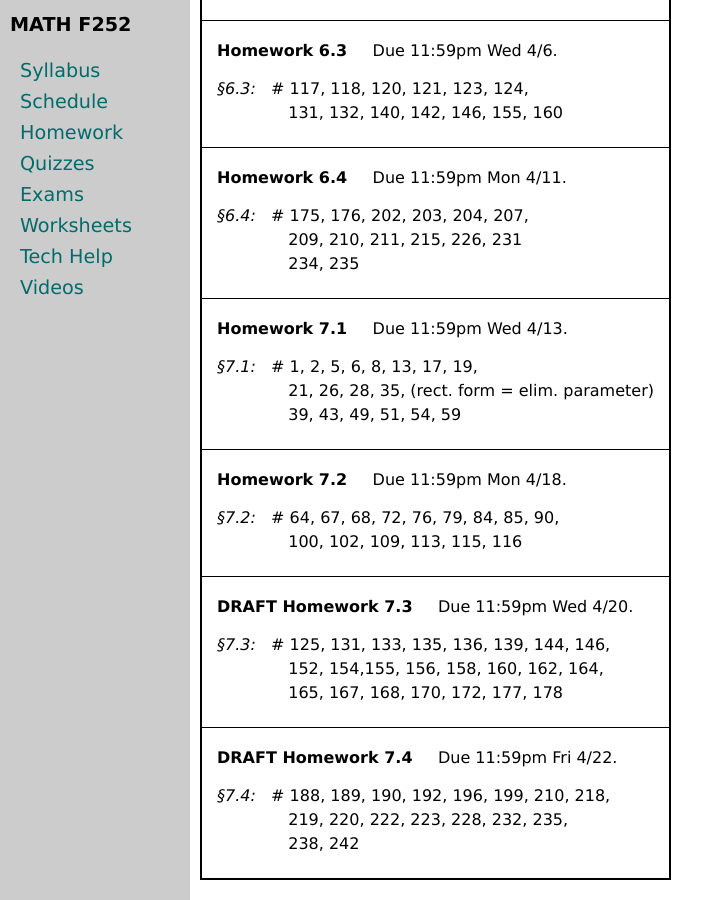
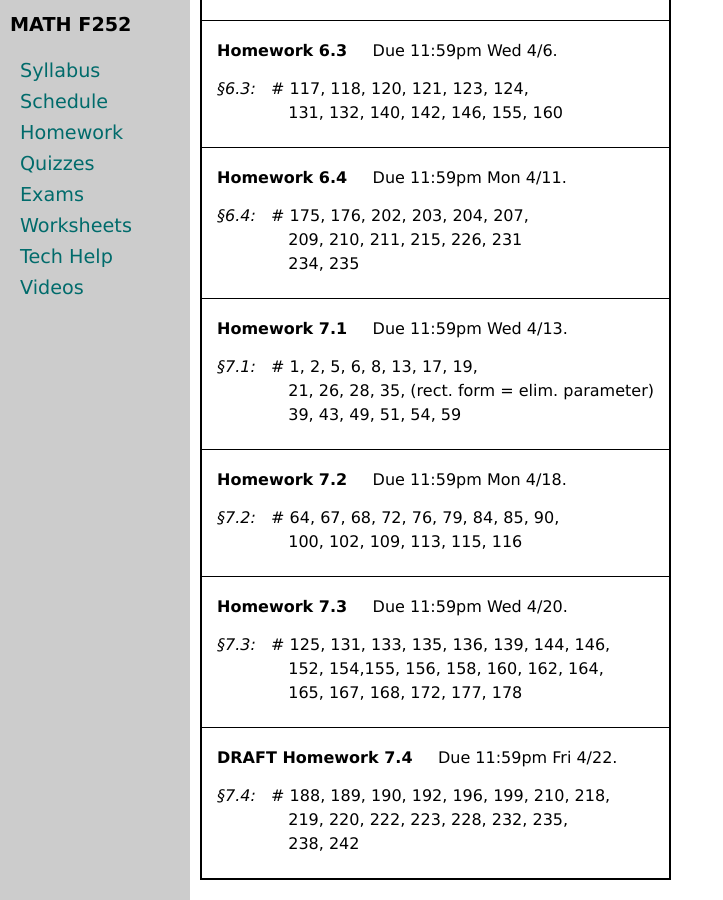
Before and after one commit to uaf-math/calc2, a Jekyll site: the page built from homework.md, in a window 1280 px wide and 900 px high, scrolled down 3722 px. Shown: the whole window, without its empty margins (0-723 px from the left). Built offline with Jekyll 4.4.1, drawn with Linux system fonts in a browser that asks for light colours.

Commit message:
finalized Homework 7.3

```diff
--- a/_data/homework.yml
+++ b/_data/homework.yml
@@ -175,13 +175,13 @@ homework:
   - section: 7.2
     problems: 64, 67, 68, 72, 76, 79, 84, 85, 90,
     cont: 100, 102, 109, 113, 115, 116
-- name: DRAFT Homework 7.3
+- name: Homework 7.3
   due: 11:59pm Wed 4/20
   sections:
   - section: 7.3
     problems: 125, 131, 133, 135, 136, 139, 144, 146,
     cont: 152, 154,155, 156, 158, 160, 162, 164,
-    contcont: 165, 167, 168, 170, 172, 177, 178
+    contcont: 165, 167, 168, 172, 177, 178
 - name: DRAFT Homework 7.4
   due: 11:59pm Fri 4/22
   sections:
```
